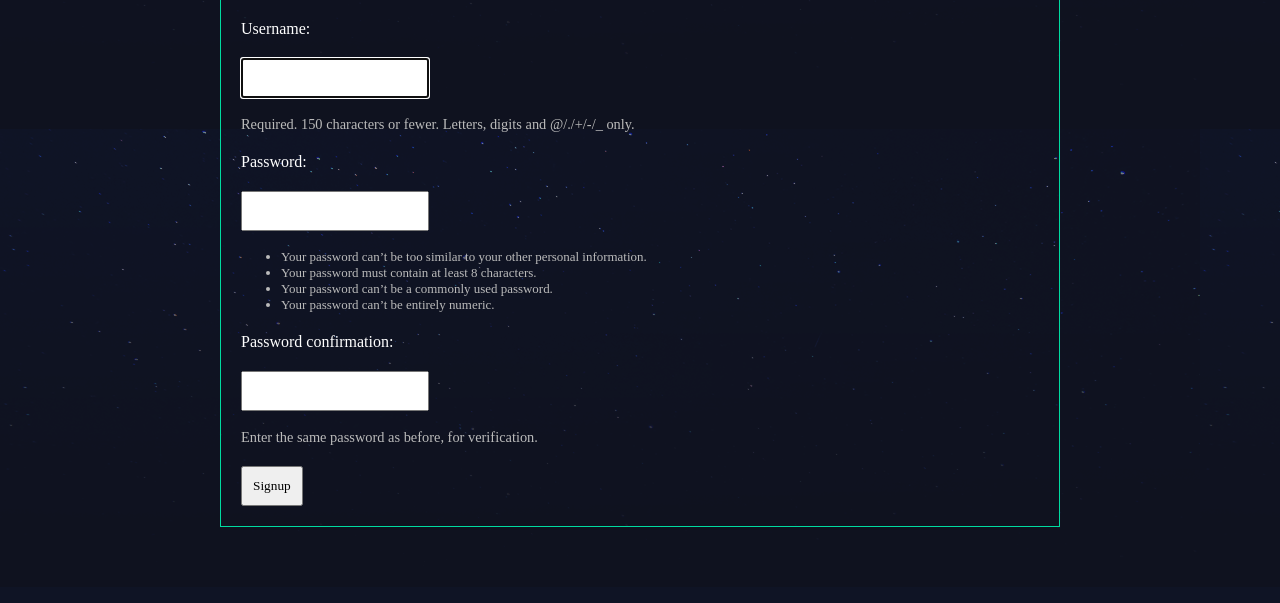
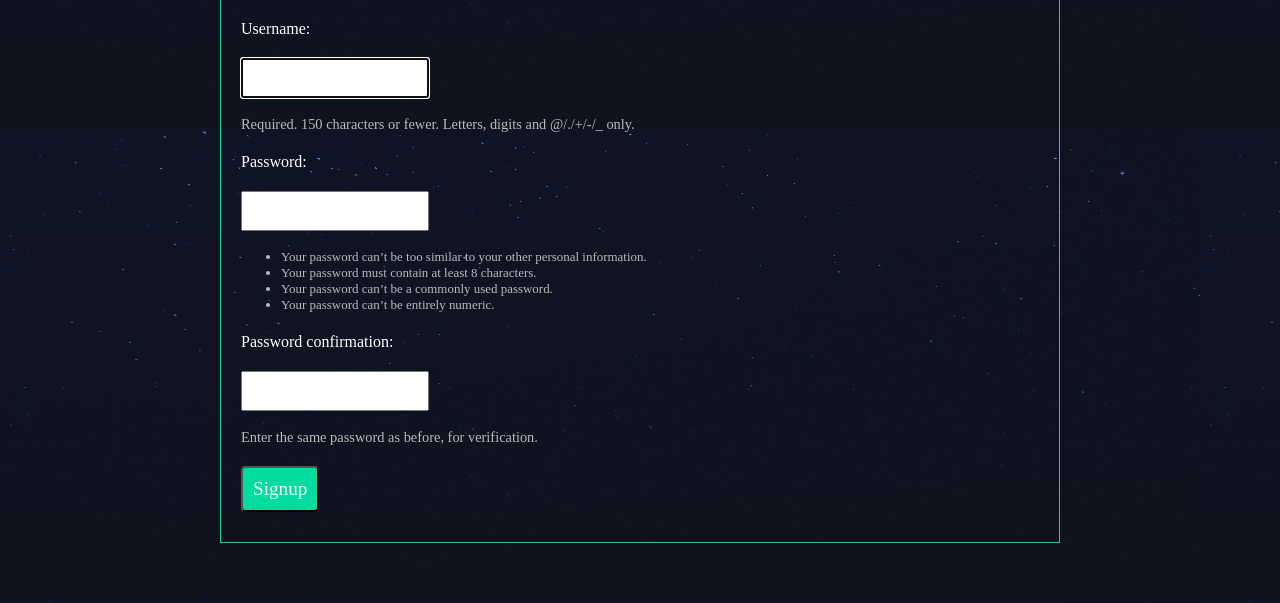
Before and after one commit to VinCoD/Blog, a Django app: page /accounts/signup/ in a window 1280 px wide. Shown: the part 343-946 px from the top of the page. Before the commit the page ends 870 px from the top, so only its background shows below. Run offline with Django 3.2, Linux system fonts and the light colour scheme.

Commit message:
Added JS

```diff
--- a/assets/style.css
+++ b/assets/style.css
@@ -130,3 +130,15 @@ a.highlight{
     color: #ff5722;
     margin: 10px 0;
 }
+
+.errorlist{
+    padding: 0;
+}
+
+.site-form input[type="submit"]{
+    background: #00dba0;
+    color: #fff;
+    font-size: 1.2em;
+    border-radius: 4px;
+    margin: 10px 0;
+}
--- a/templates/base_layout.html
+++ b/templates/base_layout.html
@@ -31,6 +31,7 @@
             {% block content %}
             {% endblock content %}
         </div>
+        <script src="/static/slugify..js"></script>
     </body>
 
 
```
Also changed, not shown: assets/slugify.js (added, +12 -0 lines), db.sqlite3.
